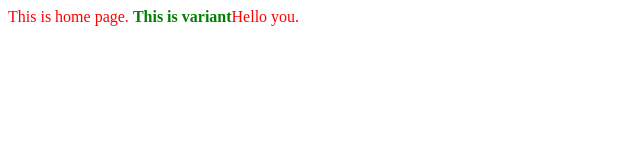
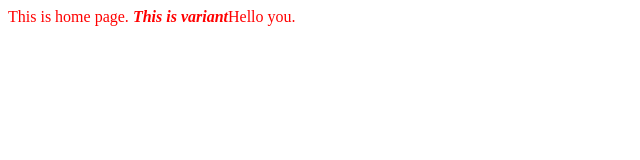
Before and after one commit to lollipop-onl/lollipopJS, a Next.js app: page / in a window 1280 px wide. Shown: the top 160 px of the page, without its empty margins (0-640 px from the left). Built offline with nearby package versions, Linux system fonts and the light colour scheme.

Commit message:
✨ Setup stylelint
Signed-off-by: tamuraryoya <tamuraryoya@team-lab.com>

```diff
--- a/src/pages/index.module.scss
+++ b/src/pages/index.module.scss
@@ -1,7 +1,7 @@
 .indexPage {
   color: red;
 
-  & > .foo > message {
+  & > .foo > .message {
     font-style: italic;
   }
 
@@ -9,9 +9,3 @@
     font-weight: bold;
   }
 }
-
-.foo {
-  .message {
-    color: green;
-  }
-}
```
Also changed, not shown: package.json (+7 -1 lines), .stylelintrc.yml (added), 1 other file (tests, documents, lock files or other folders).
